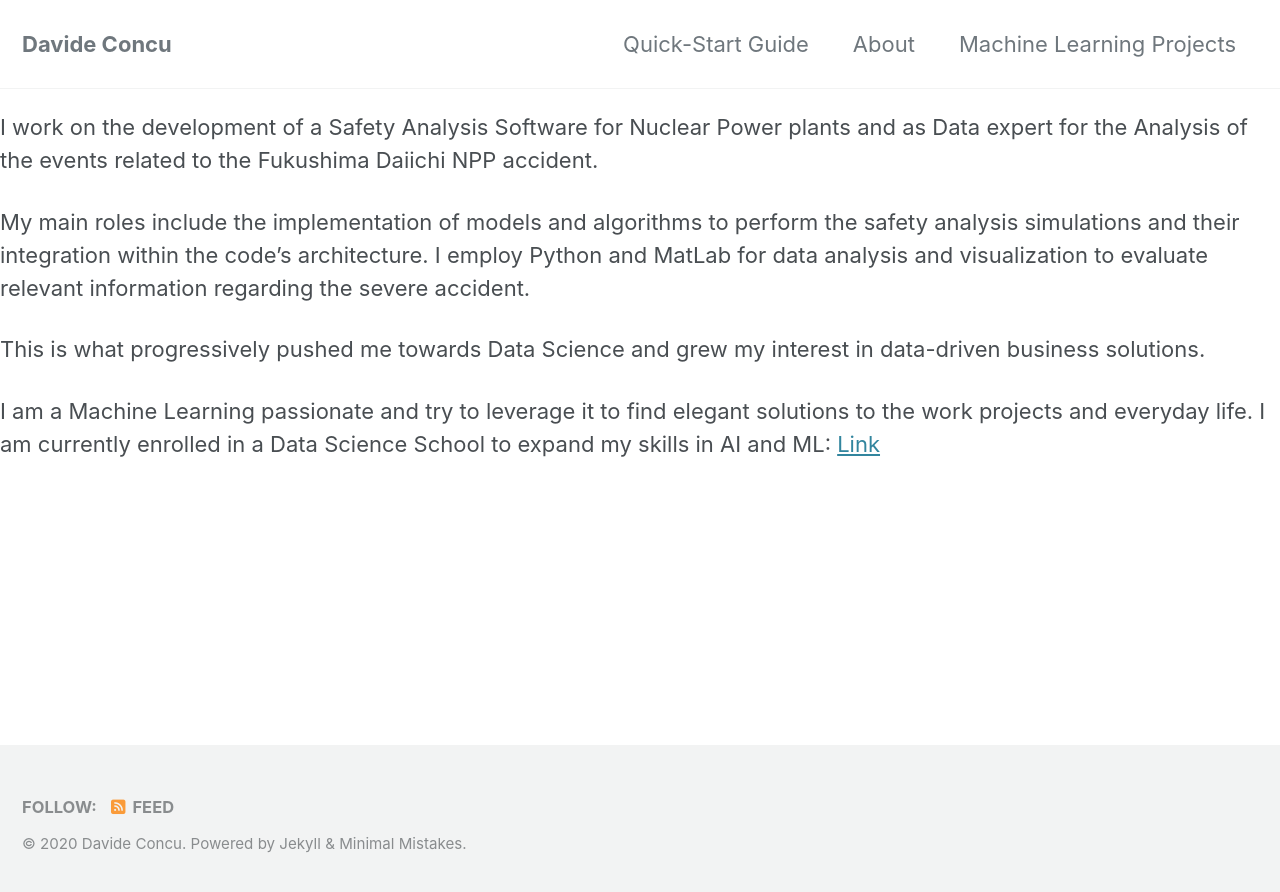
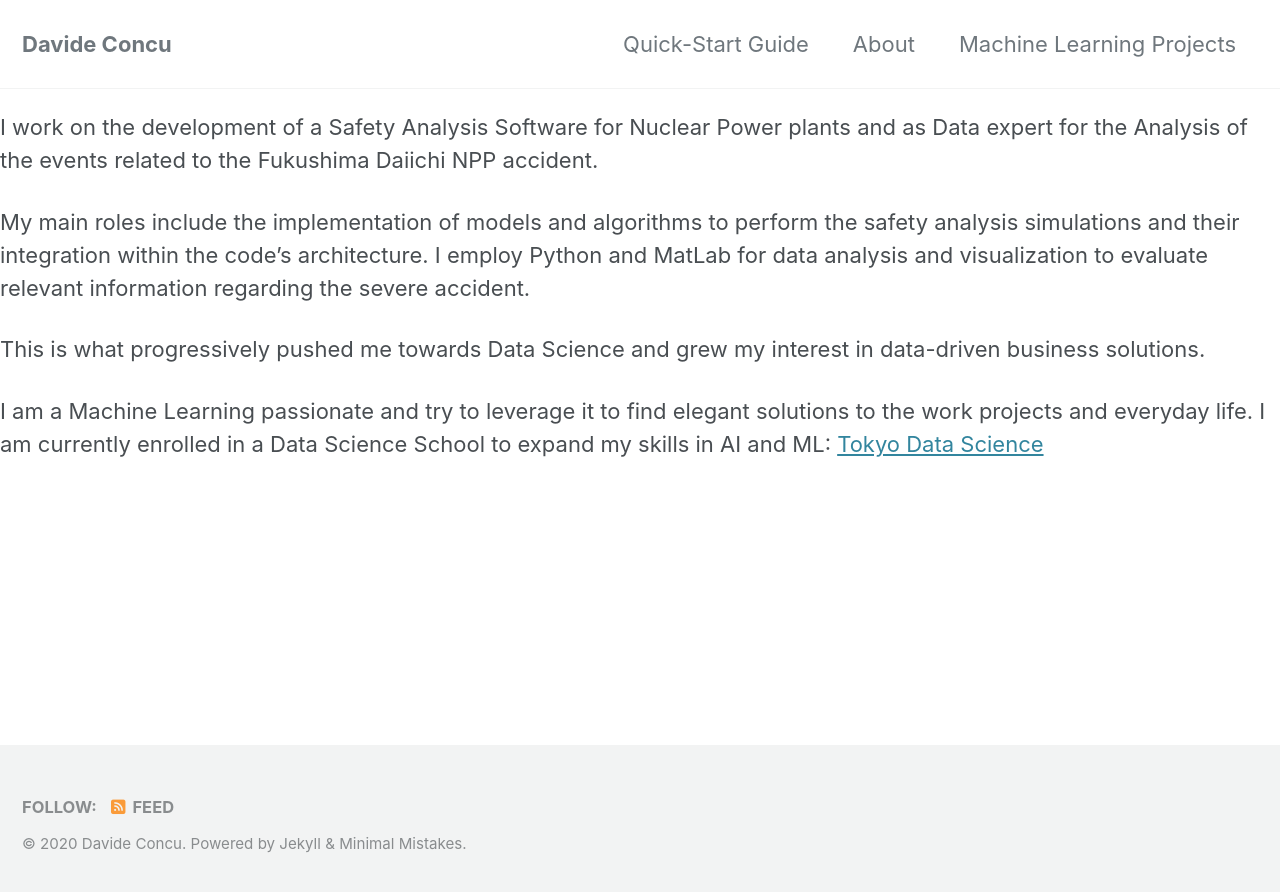
Before and after one commit to DavideDaz/EntuData, a Jekyll site: the page built from _pages/about.md, in a window 1280 px wide. Shown: the top 892 px of the page. Built offline with Jekyll 4.4.1, drawn with Linux system fonts in a browser that asks for light colours; cached includes are drawn as plain includes; nearby versions of some CDN libraries; our own code applies the rules of GitHub Pages for plain Markdown files.

```diff
--- a/_pages/about.md
+++ b/_pages/about.md
@@ -13,4 +13,4 @@ My main roles include the implementation of models and algorithms to perform the
 This is what progressively pushed me towards Data Science and grew my interest in data-driven business solutions.
 
 I am a Machine Learning passionate and try to leverage it to find elegant solutions to the work projects and everyday life. I am currently enrolled in a Data Science School to expand my skills in AI and ML:
-[Link](https://tokyodatascience.com/)
+[Tokyo Data Science](https://tokyodatascience.com/)
```
Also changed, not shown: other parts of _pages/about.md (+1 -1 lines).
